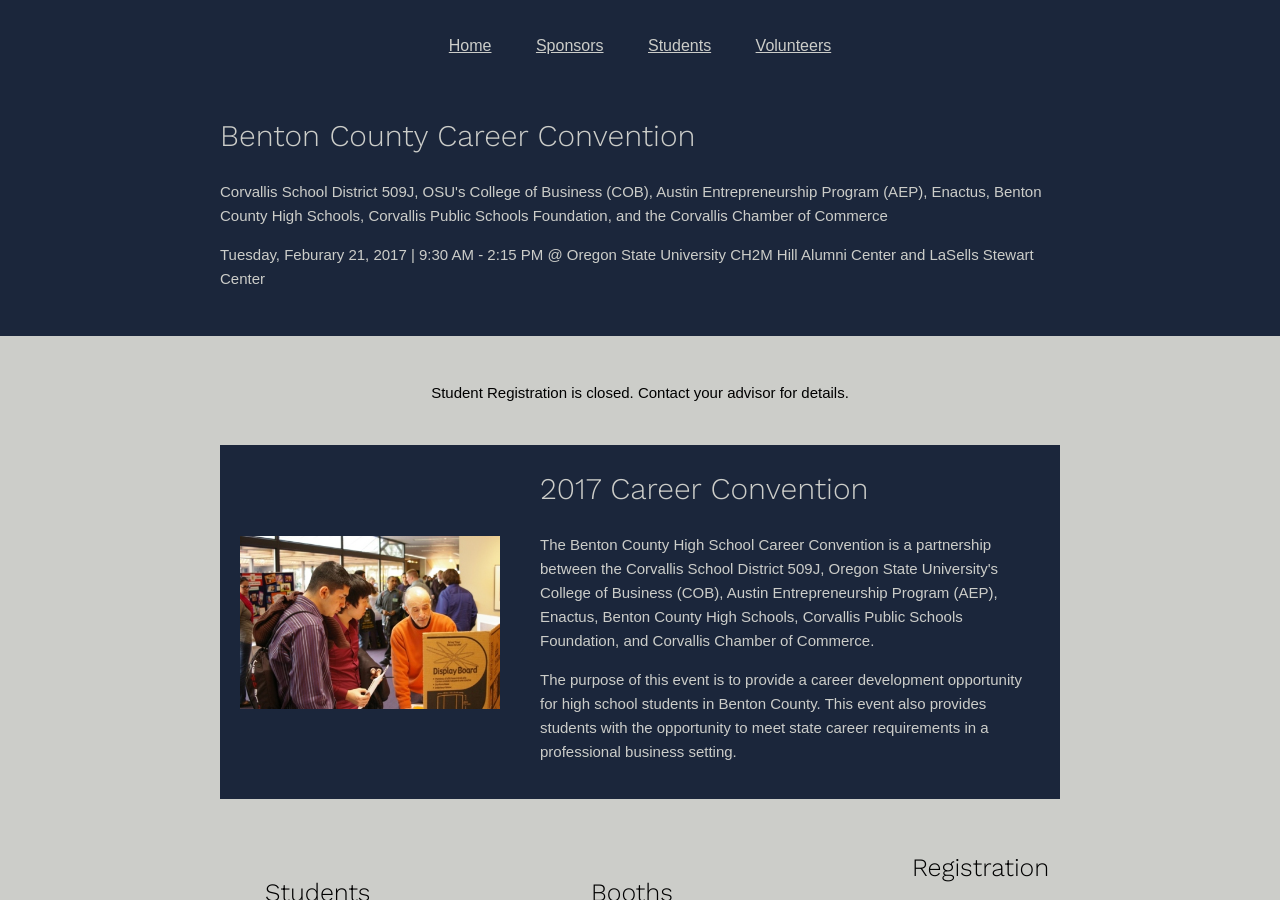
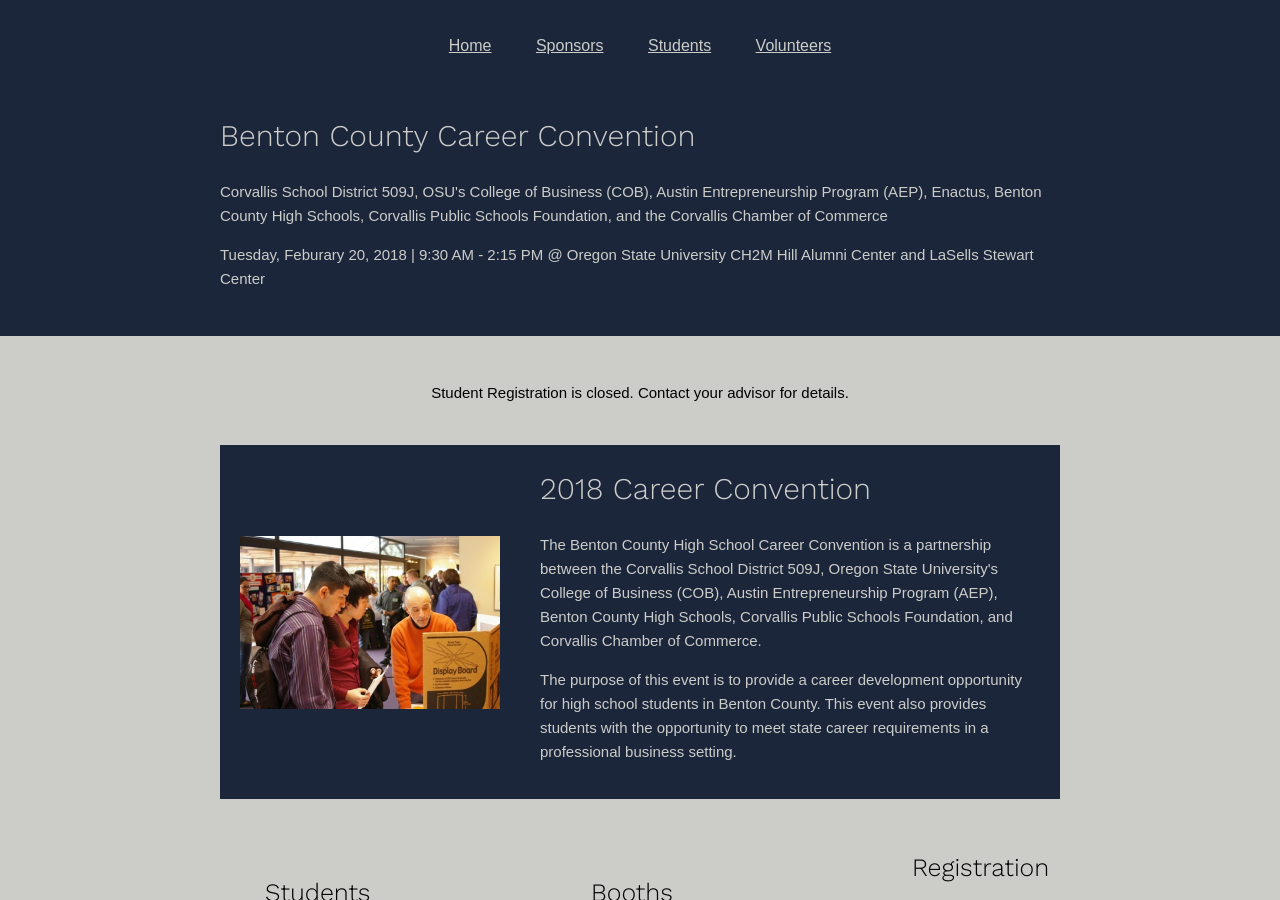
Before and after one commit to peterramsing/benton-county-career-convention, a Jekyll site: the page built from index.html, in a window 1280 px wide and 900 px high. Built offline with Jekyll 4.4.1, drawn with Linux system fonts in a browser that asks for light colours; some of the changed text lies outside the part shown.

Commit message:
WIP: review for Donna

```diff
--- a/_config.yml
+++ b/_config.yml
@@ -9,16 +9,16 @@ markdown: kramdown
 
 
 # Special Stuff for the Career Convention
-cc-year: 2017
+cc-year: 2018
 cc-month: "Feburary"
-cc-date: "21"
+cc-date: "20"
 cc-day: "Tuesday"
 cc-start-time: "9:30 AM"
 cc-end-time: "2:15 PM"
 cc-location: "Oregon State University CH2M Hill Alumni Center and LaSells Stewart Center"
 
 cc-student-registration-open: false
-cc-student-registration-date: 2016-12-01 09:00:00
+cc-student-registration-date: 2017-12-01 09:00:00
 
 cc-contact-name: "Donna Keim"
 cc-contact-role: "Chair"
@@ -64,9 +64,9 @@ cc-resources:
   #   file-name: ""
   #   homepage: true
   #   subtitle: Map of CH2M Hill and Alumni Center
-  - name: "Career Speaker Evaluation"
-    file-name: ""
-    type: "student"
+  # - name: "Career Speaker Evaluation"
+  #   file-name: ""
+  #   type: "student"
   - name: "Career Speaker Reflection"
     file-name: "career-speaker-reflections.pdf"
     type: "student"
@@ -142,20 +142,29 @@ cc-sponsors-levels:
       - "Tax Deduction"
 
 cc-sponsors:
-  - name: "Corvallis Public Schools Foundation"
-    logo: "/img/sponsors/corvallis-public-schools-foundation.png"
-    type: "premier"
+  - name: "Corvallis Public School District 509J"
+    logo: "FIXME"
+    type: "premeir"
   - name: "Corvallis Rotary"
     logo: "/img/sponsors/corvallis-rotary-club.png"
+    type: "grand"
+  - name: "NuScale Power"
+    logo: "FIXME"
+    type: "grand"
+  - name: "HP Inc."
+    logo: "FIXME"
     type: "grand"
   - name: "Pipeline Program"
     logo: "/img/sponsors/pipeline-program.png"
     type: "honor"
-  - name: "Heresco Chiropractic"
-    logo: "/img/sponsors/heresco.png"
+  - name: "IHA"
+    logo: "FIXME"
     type: "honor"
-  - name: "Hendrix Heating"
-    logo: "/img/sponsors/hendrix.png"
+  - name: "LB iLearn Online"
+    logo: "FIXME"
+    type: "honor"
+  - name: "OSU College of Earth, Ocean, and Atmospheric Science" #FIXME: Spelling
+    logo: "FIXME"
     type: "honor"
 
 cc-web-creator-name: "Peter Ramsing"
--- a/index.html
+++ b/index.html
@@ -25,7 +25,7 @@ title: Home
   <div class="homepage-hero__content">
     <h1>{{ site.cc-year }} Career Convention</h1>
     <p>
-      The Benton County High School Career Convention is a partnership between the Corvallis School District 509J, Oregon State University's College of Business (COB), Austin Entrepreneurship Program (AEP), Enactus, Benton County High Schools, Corvallis Public Schools Foundation, and Corvallis Chamber of Commerce.
+      The Benton County High School Career Convention is a partnership between the Corvallis School District 509J, Oregon State University's College of Business (COB), Austin Entrepreneurship Program (AEP), Benton County High Schools, Corvallis Public Schools Foundation, and Corvallis Chamber of Commerce.
     </p>
     <p>
       The purpose of this event is to provide a career development opportunity for high school students in Benton County. This event also provides students with the opportunity to meet state career requirements in a professional business setting.
```
